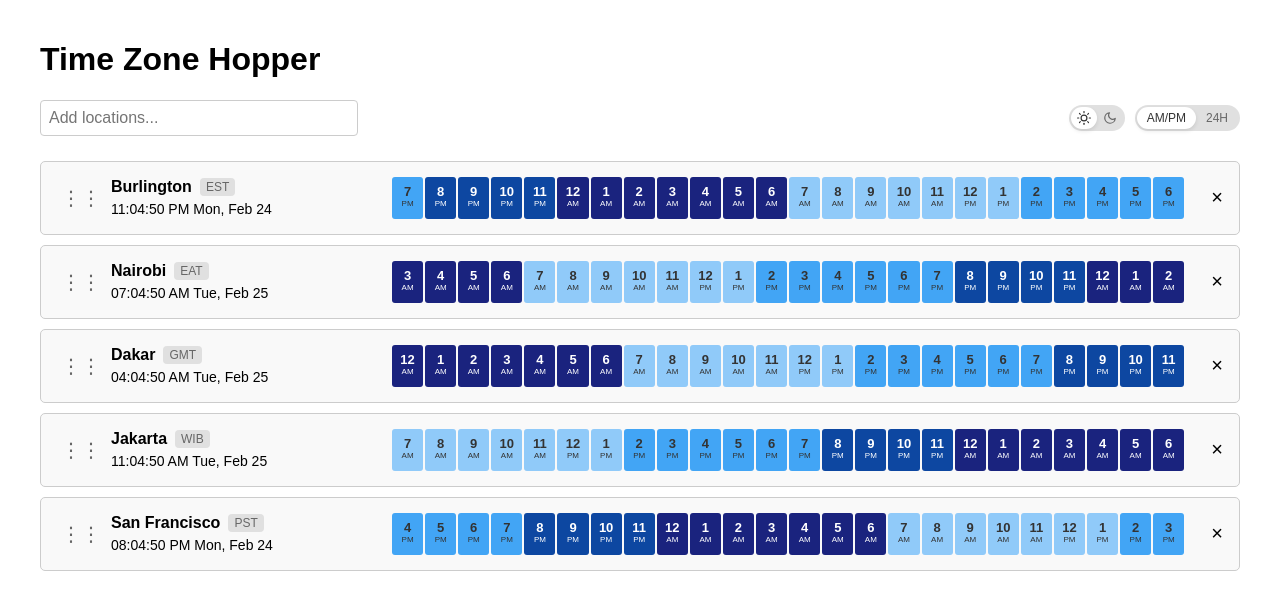
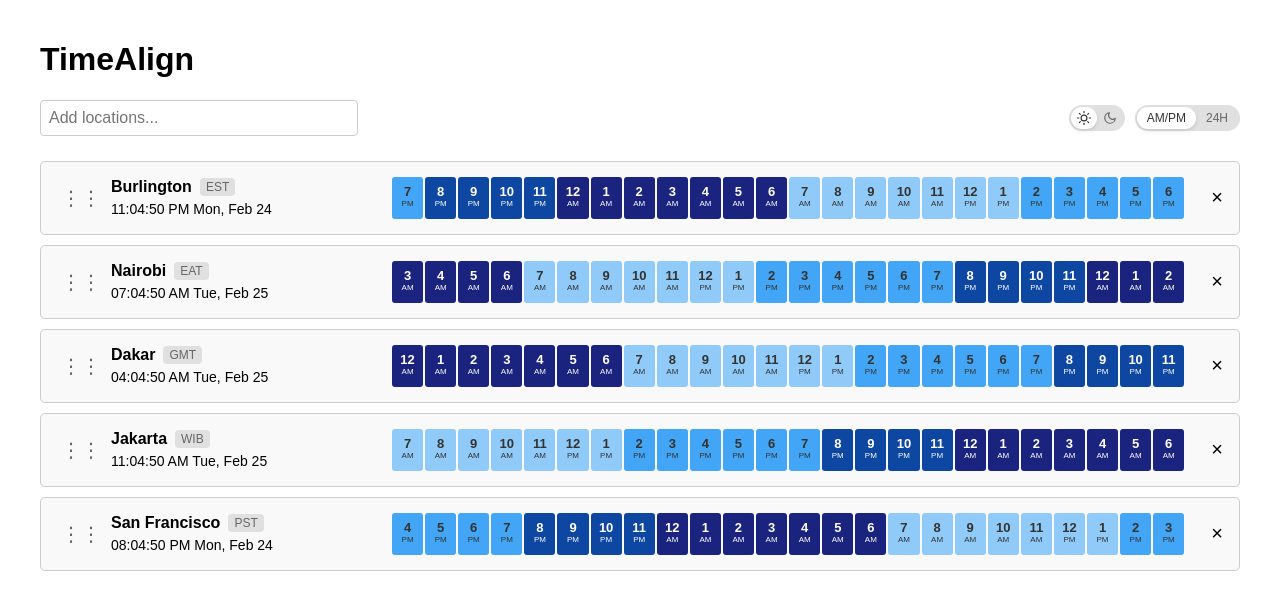
Before and after one commit to mberg/timehopper, a React (Create React App) app: page / in a window 1280 px wide. Shown: the top 610 px of the page. Built offline with nearby package versions, Linux system fonts and the light colour scheme.

Commit message:
MB: rename to timealign

```diff
--- a/src/App.js
+++ b/src/App.js
@@ -548,7 +548,7 @@ function App() {
 
   return (
     <div className="app">
-      <h1>Time Zone Hopper</h1>
+      <h1>TimeAlign</h1>
 
       {/* App header without toggles */}
       <div className="app-header">
```
